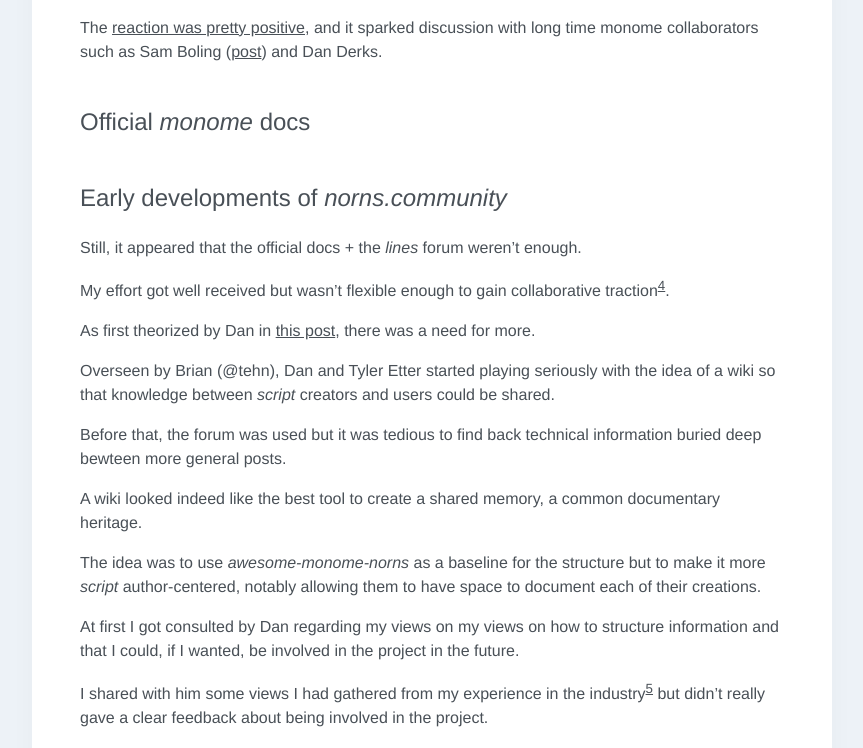
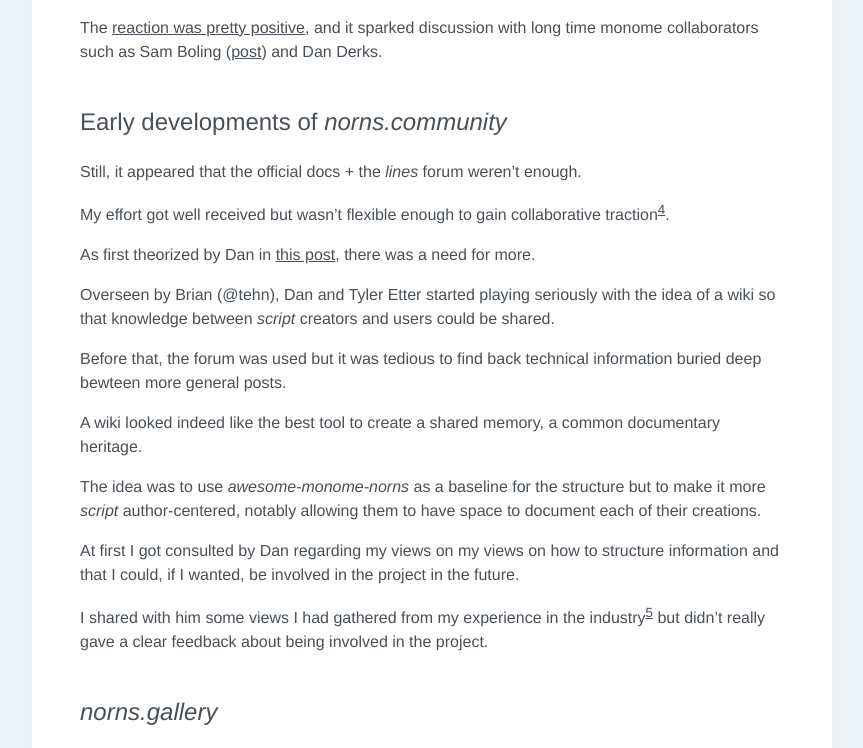
Before and after one commit to p3r7/blog, a Jekyll site: the page built from _posts/2021-05-10-norns-community.md, in a window 1280 px wide and 900 px high, scrolled down 1741 px, cut to the strip 152-900 px from the top of the window. Shown: the whole strip, without its empty margins (208-1071 px from the left). Built offline with Jekyll 4.4.1, drawn with Linux system fonts in a browser that asks for light colours; some web fonts are replaced.

Commit message:
Remove empty section

```diff
--- a/_posts/2021-05-10-norns-community.md
+++ b/_posts/2021-05-10-norns-community.md
@@ -37,10 +37,6 @@
 [![p3r7/awesome-monome-norns - GitHub](https://gh-card.dev/repos/p3r7/awesome-monome-norns.svg){:style="max-width: var(--img-width-gh-card)"}](https://github.com/p3r7/awesome-monome-norns)
 
 The [reaction was pretty positive](https://llllllll.co/t/index-of-norns-related-resources/37007), and it sparked discussion with long time monome collaborators such as Sam Boling ([post](https://llllllll.co/t/index-of-norns-related-resources/37007/16)) and Dan Derks.
-
-
-## Official _monome_ docs
-
 
 
 ## Early developments of _norns.community_
```
